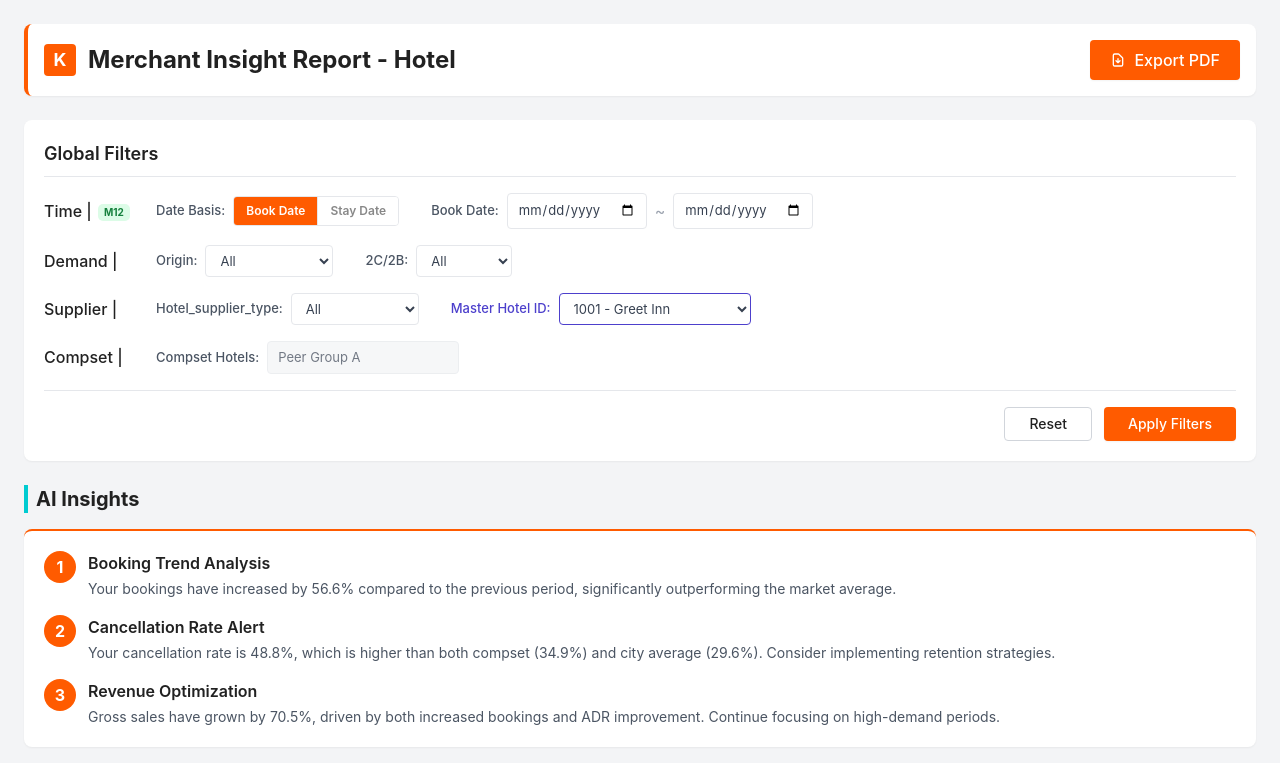
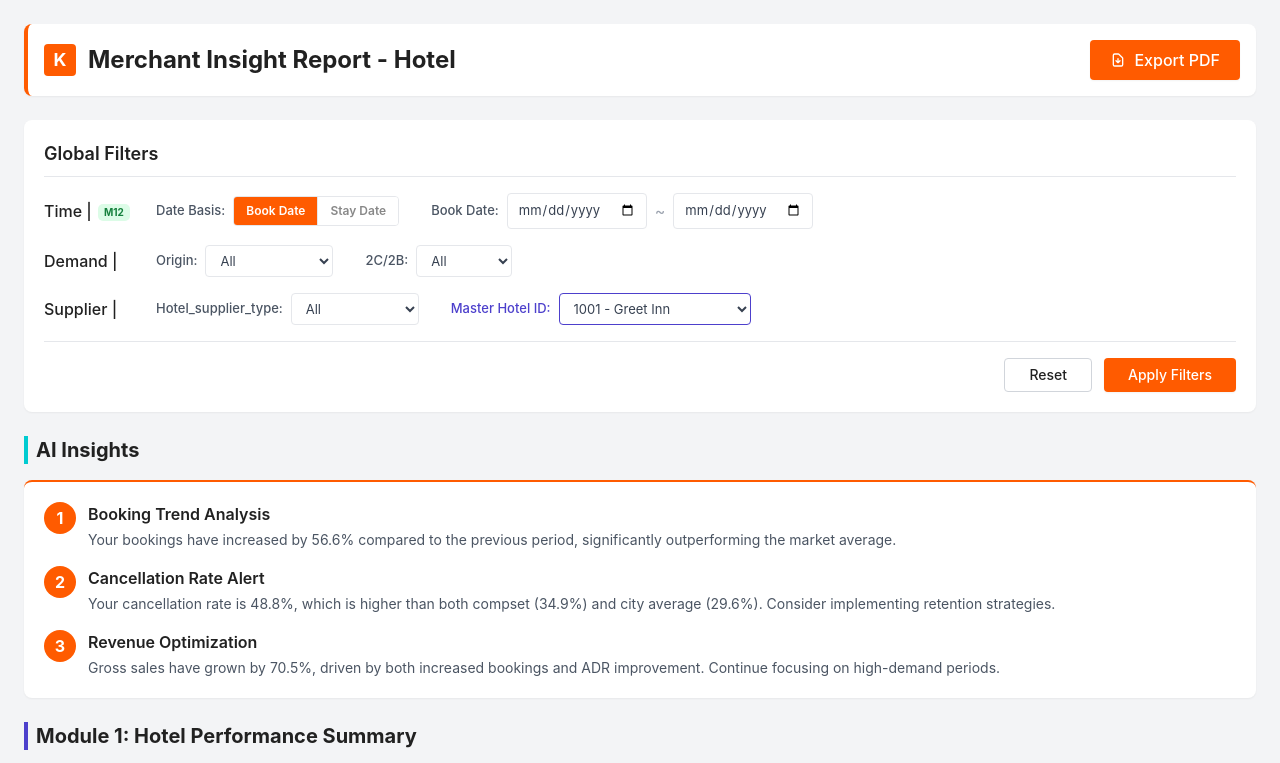
Before and after one commit to david0310-pm/Merchant-Report, a plain HTML site: page Merchant Report Hotel v1.1.html in a window 1280 px wide. Shown: the top 763 px of the page. Drawn offline with nearby package versions, Linux system fonts and the light colour scheme.

Commit message:
Add files via upload

```diff
--- a/Merchant Report Hotel v1.1.html
+++ b/Merchant Report Hotel v1.1.html
@@ -118,13 +118,6 @@
                 </div>
             </div>
 
-            <div class="filter-row">
-                <span class="font-medium text-klook-grey w-24">Compset |</span>
-                <div class="filter-group">
-                    <span class="filter-label">Compset Hotels:</span>
-                    <select id="compsetHotels" class="filter-input w-48" disabled><option>Default Compset</option><option>Custom Compset</option></select>
-                </div>
-            </div>
 
             <div class="flex justify-end items-center pt-4 border-t mt-2">
                 <div class="flex gap-3">
```
